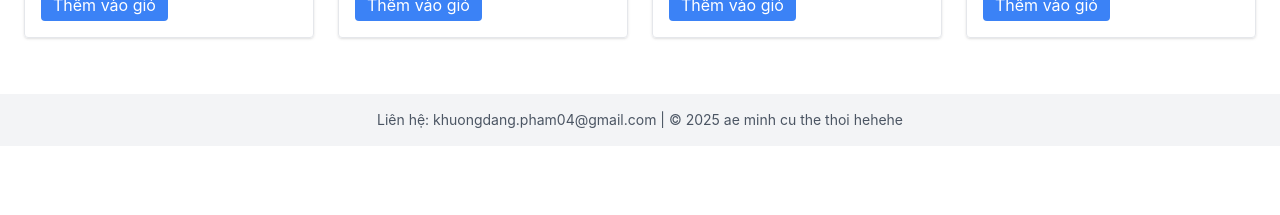
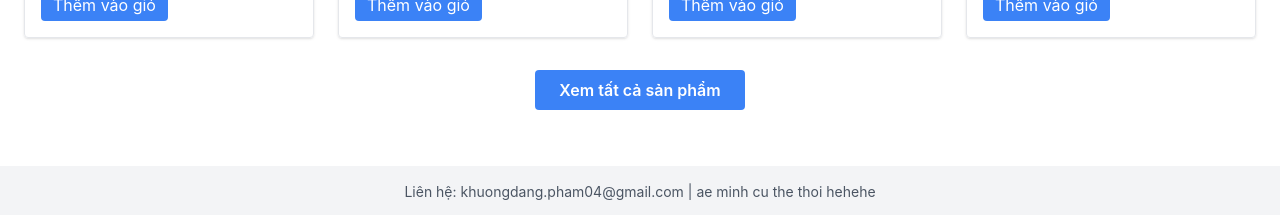
Before and after one commit to khuong-d4ng/eshop_thuc_tap_tuan_3, a React (Create React App) app: page / in a window 1280 px wide. Shown: the part 894-1109 px from the top of the page. Before the commit the page ends 1040 px from the top, so only its background shows below. Built offline with nearby package versions, Linux system fonts and the light colour scheme.

Commit message:
feat(header-footer-redirect): Thêm chức năng chuyển hướng người dùng về trang Home

```diff
--- a/package.json
+++ b/package.json
@@ -9,6 +9,7 @@
     "@testing-library/user-event": "^13.5.0",
     "react": "^19.1.0",
     "react-dom": "^19.1.0",
+    "react-responsive-carousel": "^3.2.23",
     "react-router-dom": "^7.6.2",
     "react-scripts": "5.0.1",
     "web-vitals": "^2.1.4"
--- a/src/components/Footer.js
+++ b/src/components/Footer.js
@@ -3,7 +3,7 @@ import React from 'react';
 const Footer = () => {
   return (
     <footer className="bg-gray-100 p-4 text-center text-sm text-gray-600 mt-8">
-      <p>Liên hệ: khuongdang.pham04@gmail.com | © 2025 ae minh cu the thoi hehehe</p>
+      <p>Liên hệ: khuongdang.pham04@gmail.com | ae minh cu the thoi hehehe</p>
     </footer>
   );
 };
--- a/src/components/Header.js
+++ b/src/components/Header.js
@@ -1,9 +1,12 @@
 import React from 'react';
+import { Link } from 'react-router-dom'; // Add this import
 
 const Header = () => {
   return (
     <header className="bg-white shadow-md p-4 flex justify-between items-center">
-      <h1 className="text-xl font-bold text-blue-600">MyShop</h1>
+      <Link to="/" className="text-xl font-bold text-blue-600">
+        MyShop
+      </Link>
       <input
         type="text"
         placeholder="Tìm kiếm sản phẩm..."
--- a/src/pages/Home.js
+++ b/src/pages/Home.js
@@ -2,9 +2,11 @@ import React from "react";
 import products from "../assets/products.json";
 import ProductCard from "../components/ProductCard";
 import BannerCarousel from "../components/Carousel";
+import { useNavigate } from "react-router-dom"; // Add this import
 
 export default function Home() {
   const featured = products.slice(0, 4);
+  const navigate = useNavigate(); // Add this line
 
   return (
     <div>
@@ -19,6 +21,15 @@ export default function Home() {
             <ProductCard key={product.id} product={product} />
           ))}
         </div>
+        {/* Button to access full shop */}
+        <div className="flex justify-center mt-8">
+          <button
+            className="bg-blue-500 text-white px-6 py-2 rounded font-semibold hover:bg-blue-600 transition"
+            onClick={() => navigate("/shop")}
+          >
+            Xem tất cả sản phẩm
+          </button>
+        </div>
       </div>
     </div>
   );
```
Also changed, not shown: 1 other file (tests, documents, lock files or other folders).
